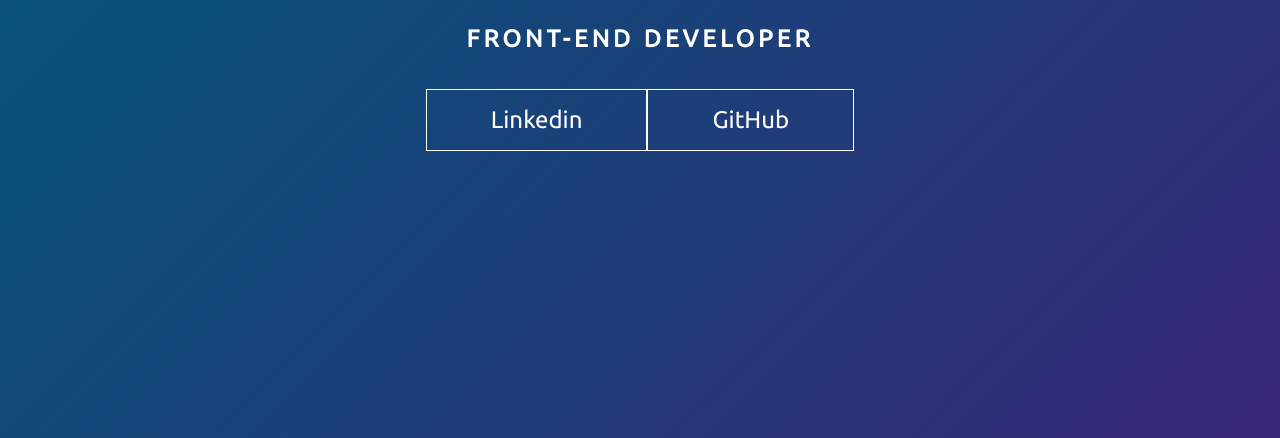
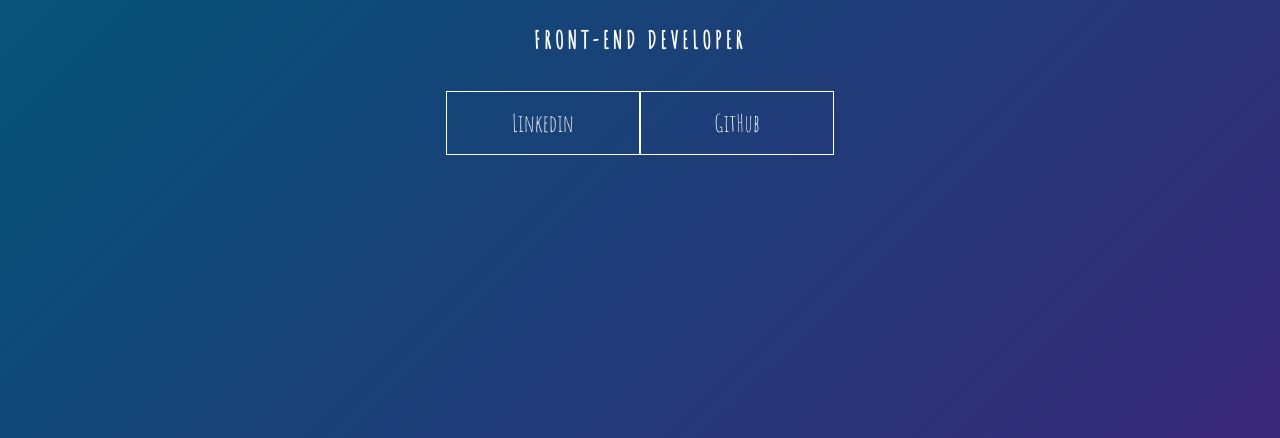
Before and after one commit to cristiancdias/css-transitions, a plain HTML site: page keyframes-01/index.html in a window 1280 px wide. Shown: the part 362-800 px from the top of the page. Drawn offline with Linux system fonts and the light colour scheme.

```diff
--- a/keyframes-01/style.css
+++ b/keyframes-01/style.css
@@ -1,10 +1,10 @@
-@import url("https://fonts.googleapis.com/css2?family=Ubuntu&display=swap");
+@import url("https://fonts.googleapis.com/css2?family=Amatic+SC&display=swap");
 
 body {
   margin: 0;
   padding: 0;
   color: #fff;
-  font-family: "Ubuntu", sans-serif;
+  font-family: "Amatic SC", sans-serif;
 }
 
 .wrapper {
```
